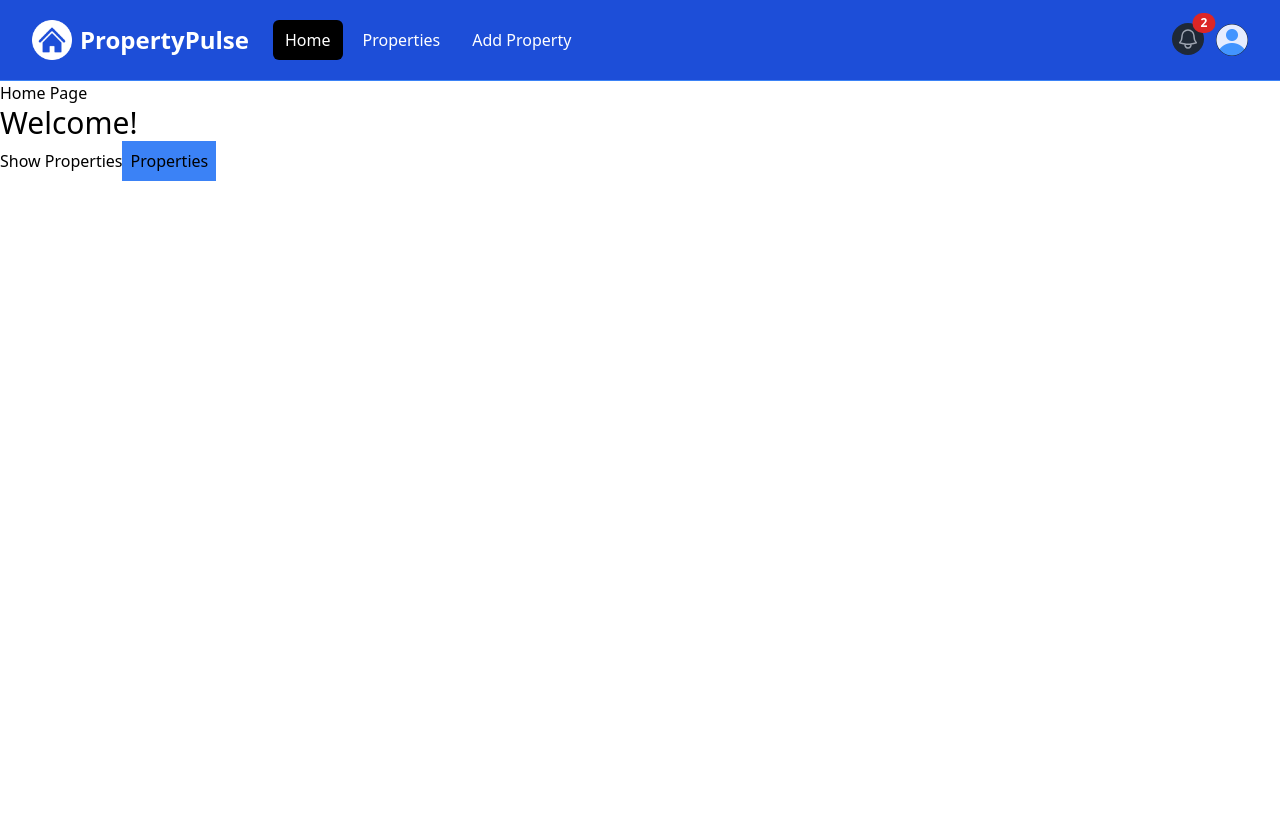
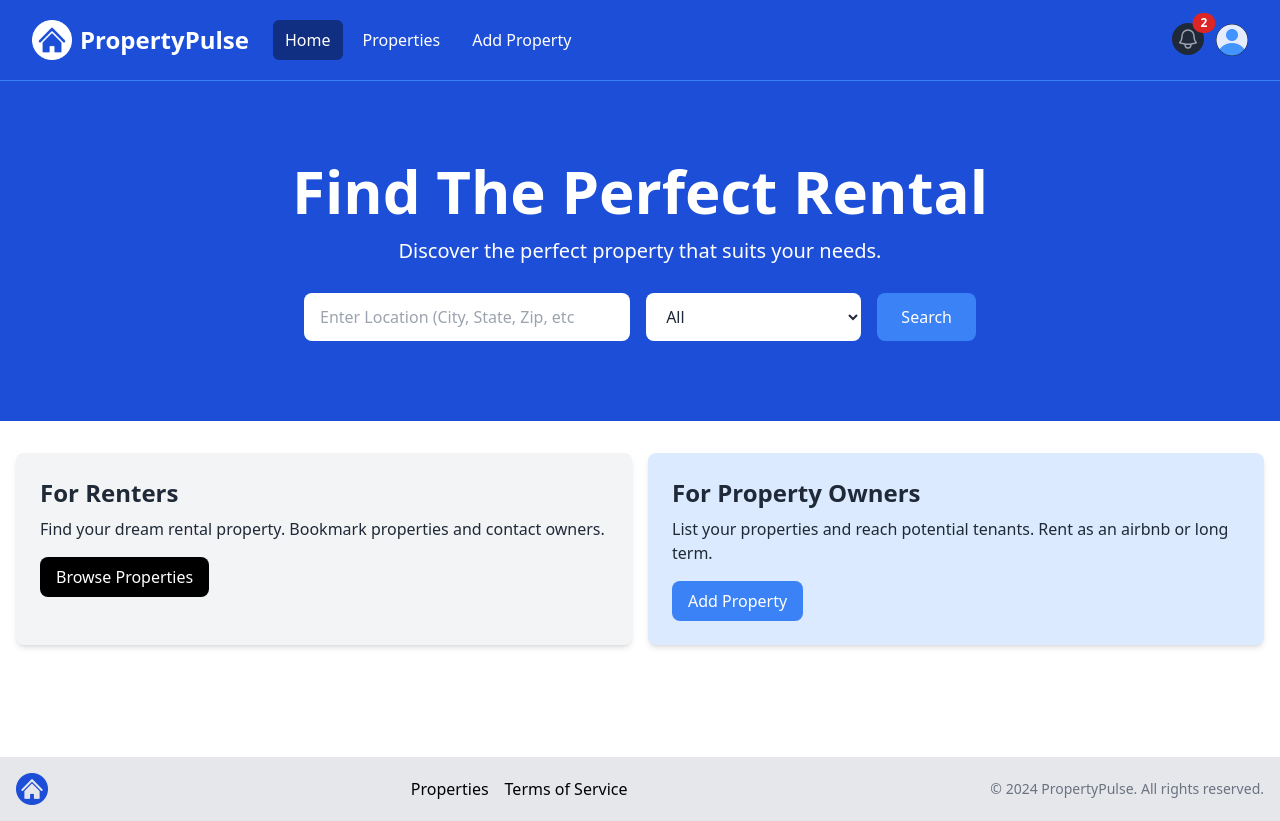
Before and after one commit to codenamecriz/property-pulse, a Next.js app: page / in a window 1280 px wide. Before the commit the page ends 800 px from the top, so only its background shows below. Built offline with nearby package versions, Linux system fonts and the light colour scheme.

Commit message:
Added Info boxes and footer

```diff
--- a/src/app/layout.jsx
+++ b/src/app/layout.jsx
@@ -1,6 +1,7 @@
 import React from "react";
 import "@/assets/styles/globals.css";
 import Navbar from "@/components/Navbar";
+import Footer from "@/components/Footer";
 
 export const metadata = {
   title: "PropertyPulse | Find Rental",
@@ -14,6 +15,7 @@
       <body>
         <Navbar />
         <main>{children}</main>
+        <Footer />
       </body>
     </html>
   );
--- a/src/app/page.jsx
+++ b/src/app/page.jsx
@@ -1,25 +1,15 @@
 "use client";
 import React from "react";
-import Link from "next/link";
+import Hero from "@/components/Hero";
+import InfoBoxes from "@/components/InfoBoxes";
 import { useRouter, useParams } from "next/navigation";
 
 const HomePage = () => {
-  const router = useRouter();
-  const { paramId } = useParams();
-
-  console.log("Home Log");
   return (
-    <div>
-      Home Page
-      <h1 className="text-3xl">Welcome!</h1>
-      <Link href="/properties">Show Properties</Link>
-      <button
-        onClick={() => router.push("/properties")}
-        className="bg-blue-500 p-2"
-      >
-        Properties
-      </button>
-    </div>
+    <>
+      <Hero />
+      <InfoBoxes />
+    </>
   );
 };
 
--- /dev/null
+++ b/src/components/Footer.jsx
@@ -0,0 +1,34 @@
+import React from "react";
+import Image from "next/image";
+import Link from "next/link";
+import logo from "@/assets/images/logo.png";
+
+const Footer = () => {
+  return (
+    // <!-- Footer -->
+    <footer className="bg-gray-200 py-4 mt-24">
+      <div className="container mx-auto flex flex-col md:flex-row items-center justify-between px-4">
+        <div className="mb-4 md:mb-0">
+          <Image src={logo} alt="Logo" className="h-8 w-auto" />
+        </div>
+        <div className="flex flex-wrap justify-center md:justify-start mb-4 md:mb-0">
+          <ul className="flex space-x-4">
+            <li>
+              <a href="/properties">Properties</a>
+            </li>
+            <li>
+              <a href="/terms">Terms of Service</a>
+            </li>
+          </ul>
+        </div>
+        <div>
+          <p className="text-sm text-gray-500 mt-2 md:mt-0">
+            &copy; 2024 PropertyPulse. All rights reserved.
+          </p>
+        </div>
+      </div>
+    </footer>
+  );
+};
+
+export default Footer;
--- /dev/null
+++ b/src/components/Hero.jsx
@@ -0,0 +1,59 @@
+import React from "react";
+
+const Hero = () => {
+  return (
+    // <!-- Hero -->
+    <section className="bg-blue-700 py-20 mb-4">
+      <div className="max-w-7xl mx-auto px-4 sm:px-6 lg:px-8 flex flex-col items-center">
+        <div className="text-center">
+          <h1 className="text-4xl font-extrabold text-white sm:text-5xl md:text-6xl">
+            Find The Perfect Rental
+          </h1>
+          <p className="my-4 text-xl text-white">
+            Discover the perfect property that suits your needs.
+          </p>
+        </div>
+        <form className="mt-3 mx-auto max-w-2xl w-full flex flex-col md:flex-row items-center">
+          <div className="w-full md:w-3/5 md:pr-2 mb-4 md:mb-0">
+            <label htmlFor="location" className="sr-only">
+              Location
+            </label>
+            <input
+              type="text"
+              id="location"
+              placeholder="Enter Location (City, State, Zip, etc"
+              className="w-full px-4 py-3 rounded-lg bg-white text-gray-800 focus:outline-none focus:ring focus:ring-blue-500"
+            />
+          </div>
+          <div className="w-full md:w-2/5 md:pl-2">
+            <label htmlFor="property-type" className="sr-only">
+              Property Type
+            </label>
+            <select
+              id="property-type"
+              className="w-full px-4 py-3 rounded-lg bg-white text-gray-800 focus:outline-none focus:ring focus:ring-blue-500"
+            >
+              <option value="All">All</option>
+              <option value="Apartment">Apartment</option>
+              <option value="Studio">Studio</option>
+              <option value="Condo">Condo</option>
+              <option value="House">House</option>
+              <option value="Cabin Or Cottage">Cabin or Cottage</option>
+              <option value="Loft">Loft</option>
+              <option value="Room">Room</option>
+              <option value="Other">Other</option>
+            </select>
+          </div>
+          <button
+            type="submit"
+            className="md:ml-4 mt-4 md:mt-0 w-full md:w-auto px-6 py-3 rounded-lg bg-blue-500 text-white hover:bg-blue-600 focus:outline-none focus:ring focus:ring-blue-500"
+          >
+            Search
+          </button>
+        </form>
+      </div>
+    </section>
+  );
+};
+
+export default Hero;
--- /dev/null
+++ b/src/components/InfoBox.jsx
@@ -0,0 +1,28 @@
+import React from "react";
+
+const InfoBox = ({
+  heading,
+  backgroundColor = "bg-gray-100",
+  textColor = "text-gray-800",
+  buttonInfo,
+  children,
+}) => {
+  return (
+    <div className={`${backgroundColor} p-6 rounded-lg shadow-md`}>
+      <h2 className={`${textColor} text-2xl font-bold`}>{heading}</h2>
+      <p className={`${textColor} mt-2 mb-4`}>
+        {children}
+        {/* Find your dream rental property. Bookmark properties and contact owners. */}
+      </p>
+      <a
+        href={buttonInfo.link}
+        className={`inline-block ${buttonInfo.backgroundColor} text-white rounded-lg px-4 py-2 hover:opacity-80`}
+      >
+        {buttonInfo.text}
+        {/* Browse Properties */}
+      </a>
+    </div>
+  );
+};
+
+export default InfoBox;
--- /dev/null
+++ b/src/components/InfoBoxes.jsx
@@ -0,0 +1,39 @@
+import React from "react";
+import InfoBox from "./InfoBox";
+
+const InfoBoxes = () => {
+  return (
+    <section>
+      <div className="container-xl lg:container m-auto">
+        <div className="grid grid-cols-1 md:grid-cols-2 gap-4 p-4 rounded-lg">
+          <InfoBox
+            heading="For Renters"
+            backgroundColor="bg-gray-100"
+            buttonInfo={{
+              text: "Browse Properties",
+              link: "/properties",
+              backgroundColor: "bg-black",
+            }}
+          >
+            Find your dream rental property. Bookmark properties and contact
+            owners.
+          </InfoBox>
+          <InfoBox
+            heading="For Property Owners"
+            backgroundColor="bg-blue-100"
+            buttonInfo={{
+              text: "Add Property",
+              link: "/properties/add",
+              backgroundColor: "bg-blue-500",
+            }}
+          >
+            List your properties and reach potential tenants. Rent as an airbnb
+            or long term.
+          </InfoBox>
+        </div>
+      </div>
+    </section>
+  );
+};
+
+export default InfoBoxes;
--- a/src/components/Navbar.jsx
+++ b/src/components/Navbar.jsx
@@ -63,15 +63,15 @@
               <div className="flex space-x-2">
                 <Link
                   href="/"
-                  className={`${pathName === "/" ? "bg-black" : ""}
-                    text-white hover:bg-gray-900 hover:text-white rounded-md px-3 py-2`}
+                  className={`${pathName === "/" ? "bg-black/40" : ""}
+                    text-white hover:bg-gray-900/40 hover:text-white rounded-md px-3 py-2`}
                 >
                   Home
                 </Link>
                 <Link
                   href="/properties"
-                  className={`${pathName === "/properties" ? "bg-black" : ""}
-                    text-white hover:bg-gray-900 hover:text-white rounded-md px-3 py-2`}
+                  className={`${pathName === "/properties" ? "bg-black/40" : ""}
+                    text-white hover:bg-gray-900/40 hover:text-white rounded-md px-3 py-2`}
                 >
                   Properties
                 </Link>
@@ -79,9 +79,9 @@
                   <Link
                     href="/properties/add"
                     className={`${
-                      pathName === "/properties/add" ? "bg-black" : ""
+                      pathName === "/properties/add" ? "bg-black/40" : ""
                     }
-                    text-white hover:bg-gray-900 hover:text-white rounded-md px-3 py-2`}
+                    text-white hover:bg-gray-900/40 hover:text-white rounded-md px-3 py-2`}
                   >
                     Add Property
                   </Link>
@@ -94,7 +94,7 @@
           {!isLoggedIn && (
             <div className="hidden md:block md:ml-6">
               <div className="flex items-center">
-                <button className="flex items-center text-white bg-gray-700 hover:bg-gray-900 hover:text-white rounded-md px-3 py-2">
+                <button className="flex items-center text-white bg-gray-700 hover:bg-gray-900/40 hover:text-white rounded-md px-3 py-2">
                   <FaGoogle className="text-white mr-2" />
                   <span>Login or Register</span>
                 </button>
@@ -203,14 +203,14 @@
           <div className="space-y-1 px-2 pb-3 pt-2">
             <Link
               href="/"
-              className={`${pathName === "/" ? "bg-black" : ""}
+              className={`${pathName === "/" ? "bg-black/40" : ""}
               text-white block rounded-md px-3 py-2 text-base font-medium`}
             >
               Home
             </Link>
             <Link
               href="/properties"
-              className={`${pathName === "/properties" ? "bg-black" : ""}
+              className={`${pathName === "/properties" ? "bg-black/40" : ""}
               text-white block rounded-md px-3 py-2 text-base font-medium`}
             >
               Properties
@@ -218,7 +218,9 @@
             {isLoggedIn && (
               <Link
                 href="/properties/add"
-                className={`${pathName === "/properties/add" ? "bg-black" : ""}
+                className={`${
+                  pathName === "/properties/add" ? "bg-black/40" : ""
+                }
               text-white block rounded-md px-3 py-2 text-base font-medium`}
               >
                 Add Property
@@ -226,7 +228,7 @@
             )}
 
             {!isLoggedIn && (
-              <button className="flex items-center text-white bg-gray-700 hover:bg-gray-900 hover:text-white rounded-md px-3 py-2 my-4">
+              <button className="flex items-center text-white bg-gray-700 hover:bg-gray-900/40 hover:text-white rounded-md px-3 py-2 my-4">
                 {/* <i className="fa-brands fa-google mr-2"></i> */}
                 <FaGoogle className="text-white mr-2" />
                 <span>Login or Register</span>
```
